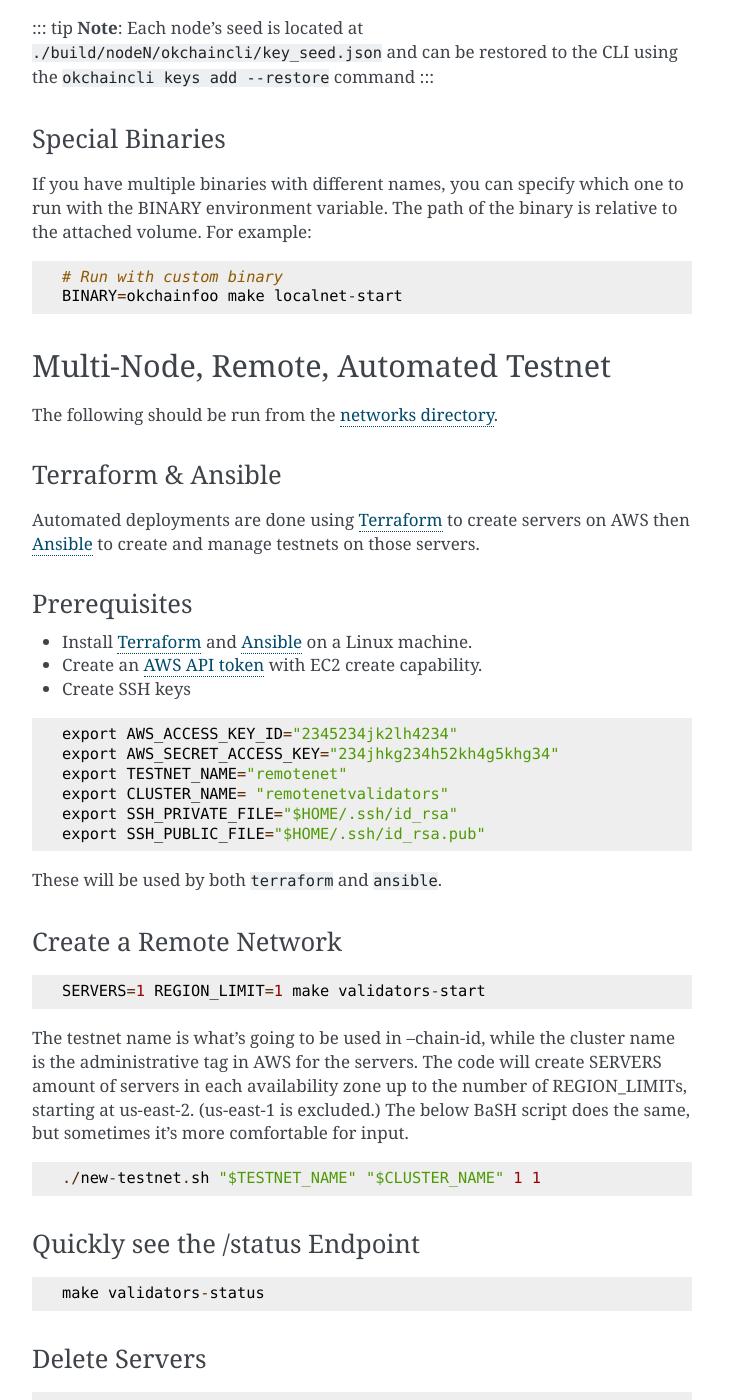
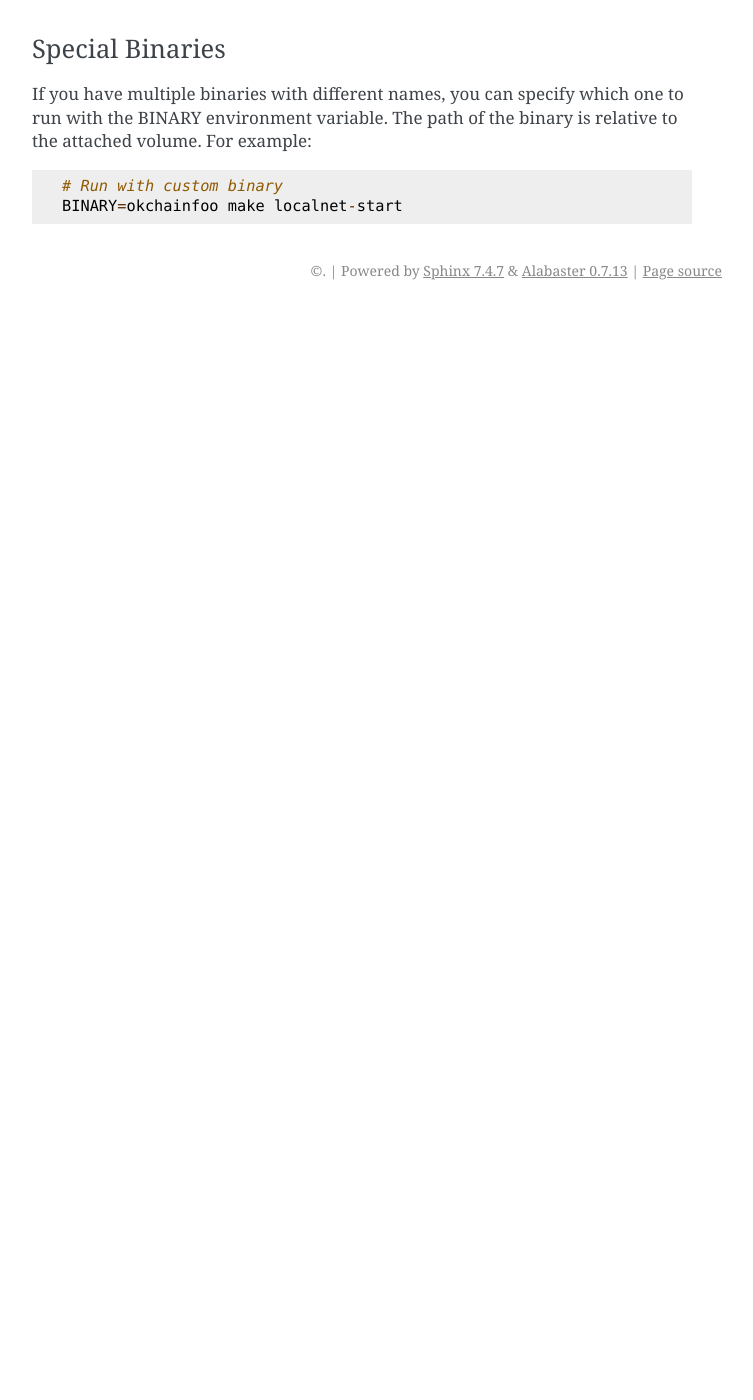
Before and after one commit to okblockchainlab/devdocs, a Sphinx documentation site: the page built from docs/getting-start/deploy-you-own-okchain-testnet.md, in a window 1280 px wide and 1400 px high, scrolled down 4387 px. Shown: the whole window, without its empty margins (388-1141 px from the left). Built offline with Sphinx 7.4.7, drawn with Linux system fonts in a browser that asks for light colours; pages that are not in the unit, such as notebooks, are missing from menus; after the commit the page ends 4697 px from its top, so only the background shows below that; some of the changed text lies outside the part shown.

Commit message:
update deploy-you-own-okchain-testnet.md

````diff
--- a/docs/getting-start/deploy-you-own-okchain-testnet.md
+++ b/docs/getting-start/deploy-you-own-okchain-testnet.md
@@ -4,24 +4,21 @@ order: 6
 
 # Deploy Your Own OKChain Testnet
 
-This document describes 3 ways to setup a network of `okchaind` nodes, each serving a different usecase:
+This document describes 2 ways to setup a network of `okchain` nodes, each serving a different usecase:
 
 1. Single-node, local, manual testnet
 2. Multi-node, local, automated testnet
-3. Multi-node, remote, automated testnet
 
-Supporting code can be found in the [networks directory](https://github.com/cosmos/okchain/tree/master/networks) and additionally the `local` or `remote` sub-directories.
-
-> NOTE: The `remote` network bootstrapping may be out of sync with the latest releases and is not to be relied upon.
+Supporting code can be found in the [networks directory](https://github.com/okex/okchain/tree/master/networks) and additionally the `local` sub-directories.
 
 ## Available Docker images
 
 In case you need to use or deploy okchain as a container you could skip the `build` steps and use the official images, \$TAG stands for the version you are interested in:
 
-- `docker run -it -v ~/.okchaind:/root/.okchaind -v ~/.okchaincli:/root/.okchaincli tendermint:$TAG okchaind init`
-- `docker run -it -p 26657:26657 -p 26656:26656 -v ~/.okchaind:/root/.okchaind -v ~/.okchaincli:/root/.okchaincli tendermint:$TAG okchaind start`
+- `docker run -it -v ~/.okchaind:/root/.okchaind -v ~/.okchaincli:/root/.okchaincli okchain/node:$TAG okchaind init`
+- `docker run -it -p 26657:26657 -p 26656:26656 -v ~/.okchaind:/root/.okchaind -v ~/.okchaincli:/root/.okchaincli okchain/node:$TAG okchaind start`
 - ...
-- `docker run -it -v ~/.okchaind:/root/.okchaind -v ~/.okchaincli:/root/.okchaincli tendermint:$TAG okchaincli version`
+- `docker run -it -v ~/.okchaind:/root/.okchaind -v ~/.okchaincli:/root/.okchaincli okchain/node:$TAG okchaincli version`
 
 The same images can be used to build your own docker-compose stack.
 
@@ -122,7 +119,7 @@ calling the `okchaind testnet` command. This outputs a handful of files in the
 `./build` directory:
 
 ```bash
-$ tree -L 2 build/
+$ tree -L 3 build/
 build/
 ├── okchaincli
 ├── okchaind
@@ -197,73 +194,3 @@ If you have multiple binaries with different names, you can specify which one to
 # Run with custom binary
 BINARY=okchainfoo make localnet-start
 ```
-
-## Multi-Node, Remote, Automated Testnet
-
-The following should be run from the [networks directory](https://github.com/cosmos/okchain/tree/master/networks).
-
-### Terraform & Ansible
-
-Automated deployments are done using [Terraform](https://www.terraform.io/) to create servers on AWS then
-[Ansible](http://www.ansible.com/) to create and manage testnets on those servers.
-
-### Prerequisites
-
-- Install [Terraform](https://www.terraform.io/downloads.html) and [Ansible](http://docs.ansible.com/ansible/latest/installation_guide/intro_installation.html) on a Linux machine.
-- Create an [AWS API token](https://docs.aws.amazon.com/general/latest/gr/managing-aws-access-keys.html) with EC2 create capability.
-- Create SSH keys
-
-```
-export AWS_ACCESS_KEY_ID="2345234jk2lh4234"
-export AWS_SECRET_ACCESS_KEY="234jhkg234h52kh4g5khg34"
-export TESTNET_NAME="remotenet"
-export CLUSTER_NAME= "remotenetvalidators"
-export SSH_PRIVATE_FILE="$HOME/.ssh/id_rsa"
-export SSH_PUBLIC_FILE="$HOME/.ssh/id_rsa.pub"
-```
-
-These will be used by both `terraform` and `ansible`.
-
-### Create a Remote Network
-
-```
-SERVERS=1 REGION_LIMIT=1 make validators-start
-```
-
-The testnet name is what's going to be used in --chain-id, while the cluster name is the administrative tag in AWS for the servers. The code will create SERVERS amount of servers in each availability zone up to the number of REGION_LIMITs, starting at us-east-2. (us-east-1 is excluded.) The below BaSH script does the same, but sometimes it's more comfortable for input.
-
-```
-./new-testnet.sh "$TESTNET_NAME" "$CLUSTER_NAME" 1 1
-```
-
-### Quickly see the /status Endpoint
-
-```
-make validators-status
-```
-
-### Delete Servers
-
-```
-make validators-stop
-```
-
-### Logging
-
-You can ship logs to Logz.io, an Elastic stack (Elastic search, Logstash and Kibana) service provider. You can set up your nodes to log there automatically. Create an account and get your API key from the notes on [this page](https://app.logz.io/#/dashboard/data-sources/Filebeat), then:
-
-```
-yum install systemd-devel || echo "This will only work on RHEL-based systems."
-apt-get install libsystemd-dev || echo "This will only work on Debian-based systems."
-
-go get github.com/mheese/journalbeat
-ansible-playbook -i inventory/digital_ocean.py -l remotenet logzio.yml -e LOGZIO_TOKEN=ABCDEFGHIJKLMNOPQRSTUVWXYZ012345
-```
-
-### Monitoring
-
-You can install the DataDog agent with:
-
-```
-make datadog-install
-```
````
Also changed, not shown: other parts of docs/getting-start/deploy-you-own-okchain-testnet.md (+8 -8 lines).
